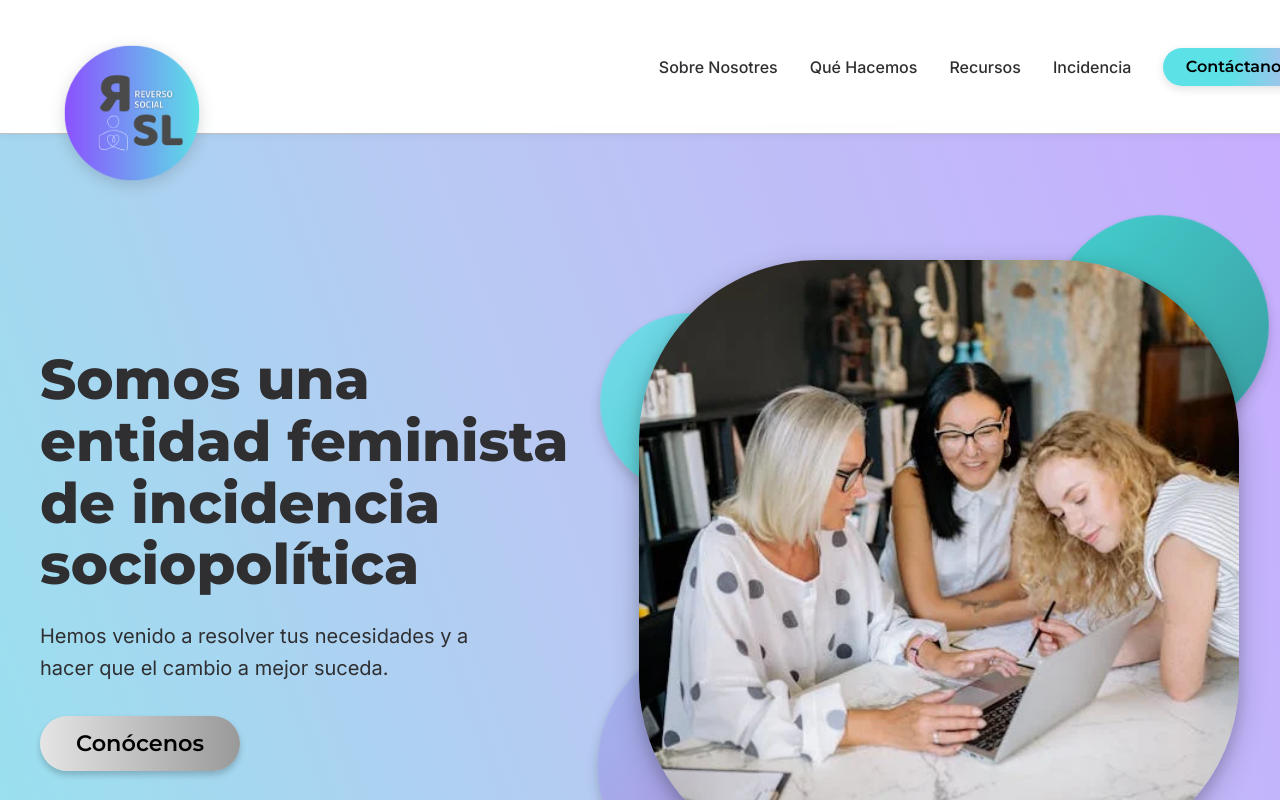
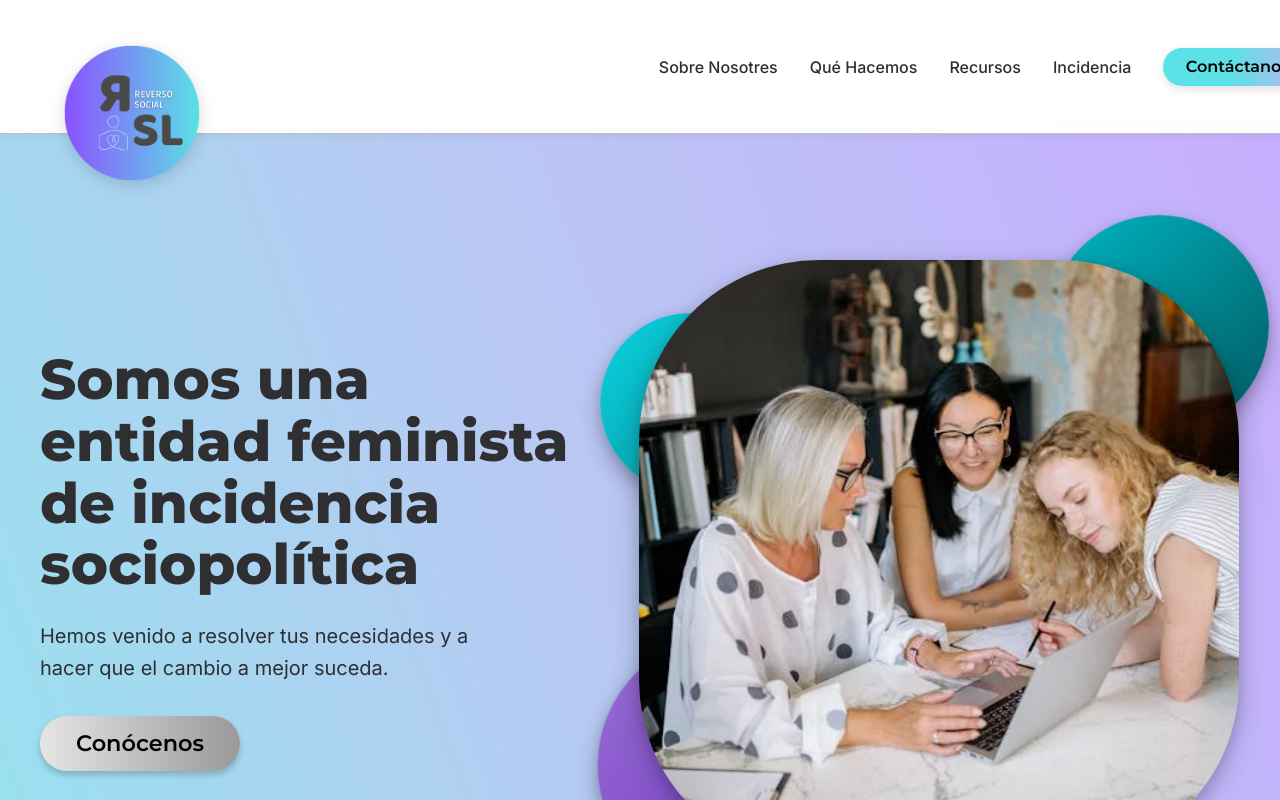
Before and after one commit to Reverso-Social/reverso-social-fe, a React (Vite) app: page / in a window 1280 px wide. Shown: the top 800 px of the page. Built offline with nearby package versions, Linux system fonts and the light colour scheme.

Commit message:
style:color intense of circles and card color from about

```diff
--- a/src/components/About/About.scss
+++ b/src/components/About/About.scss
@@ -2,11 +2,11 @@
 
 $color-turquesa-card: darken($color-turquesa-soft, 5%);
 $color-lila-card: $color-lila-medium;
-$color-azul-card: #4A90E2;
+$color-azul-card: $color-turquesa-valores;
 
 $color-turquesa-dark: darken($color-primary, 15%);
 $color-lila-dark: darken($color-secondary, 10%);
-$color-azul-dark: darken($color-azul-card, 15%);
+$color-azul-dark: darken($color-turquesa-valores, 18%);
 
 .about {
   padding: $space-2xl $space-lg;
--- a/src/components/Hero/Hero.scss
+++ b/src/components/Hero/Hero.scss
@@ -126,8 +126,8 @@
   z-index: 1;
 
   box-shadow:
-    0 8px 16px rgba(0, 0, 0, 0.15),
-    0 4px 8px rgba(0, 0, 0, 0.1);
+    0 10px 25px rgba(0, 0, 0, 0.25),
+    0 5px 12px rgba(0, 0, 0, 0.15);
 
   &--1 {
     width: 220px;
@@ -137,11 +137,11 @@
 
     background: linear-gradient(
       135deg,
-      vars.$color-primary 0%,
-      darken(vars.$color-primary, 15%) 100%
+      vars.$color-turquesa-intense 0%,
+      darken(vars.$color-turquesa-intense, 20%) 100%
     );
 
-    opacity: 0.85;
+    opacity: 1;
     animation: floatSlow 9s ease-in-out infinite;
   }
 
@@ -153,11 +153,11 @@
 
     background: linear-gradient(
       135deg,
-      vars.$color-lila-medium 0%,
-      vars.$color-secondary 100%
+      vars.$color-lila-intense 0%,
+      darken(vars.$color-lila-intense, 18%) 100%
     );
 
-    opacity: 0.8;
+    opacity: 1;
     animation: floatMedium 11s ease-in-out infinite;
   }
 
@@ -169,11 +169,11 @@
 
     background: linear-gradient(
       135deg,
-      vars.$color-turquesa-soft 0%,
-      vars.$color-primary 100%
+      vars.$color-turquesa-bright 0%,
+      darken(vars.$color-turquesa-bright, 15%) 100%
     );
 
-    opacity: 0.75;
+    opacity: 0.95;
     animation: floatSlow 8s ease-in-out infinite 1s;
   }
 }
--- a/src/styles/_variables.scss
+++ b/src/styles/_variables.scss
@@ -1,4 +1,3 @@
-
 $color-lila-light: #b189ff;
 $color-lila-medium: #9ab2ed;
 $color-turquesa-soft: #5ce1e6;
@@ -16,6 +15,14 @@ $color-white: #ffffff;
 
 $color-silver-light: #e5e5e5;
 $color-silver-dark: #999999;
+
+// Colores intensos para círculos Hero
+$color-turquesa-intense: #00B8C5;
+$color-lila-intense: #9B6FD8;
+$color-turquesa-bright: #00D4E0;
+
+// Turquesa alternativo para tarjeta Valores
+$color-turquesa-valores: #17A2B8;
 
 
 $shadow-soft: rgba(0, 0, 0, 0.10);
```
